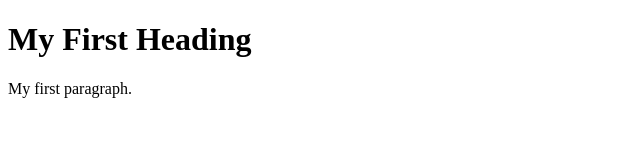
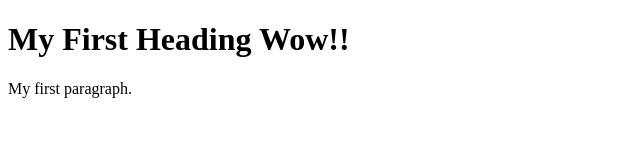
Before and after one commit to AStrangePotato/AStrangePotato.github.io, a plain HTML site: page index.html in a window 1280 px wide. Shown: the whole page, without its empty margins (0-640 px from the left). Drawn offline with Linux system fonts and the light colour scheme.

Commit message:
Update index.html

```diff
--- a/index.html
+++ b/index.html
@@ -2,7 +2,7 @@
 <html>
 <body>
 
-<h1>My First Heading</h1>
+<h1>My First Heading Wow!!</h1>
 <p>My first paragraph.</p>
 
 </body>
```
